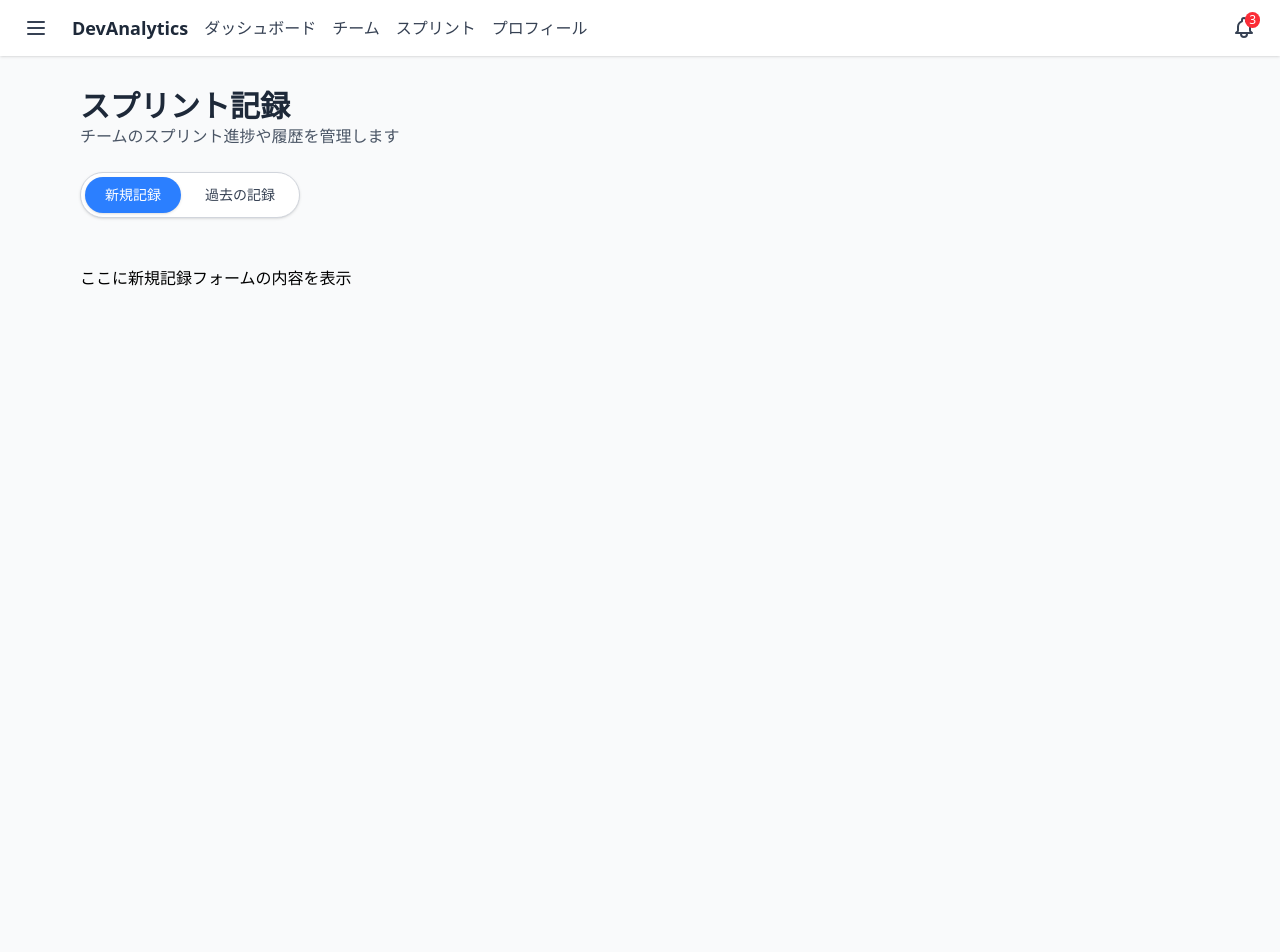
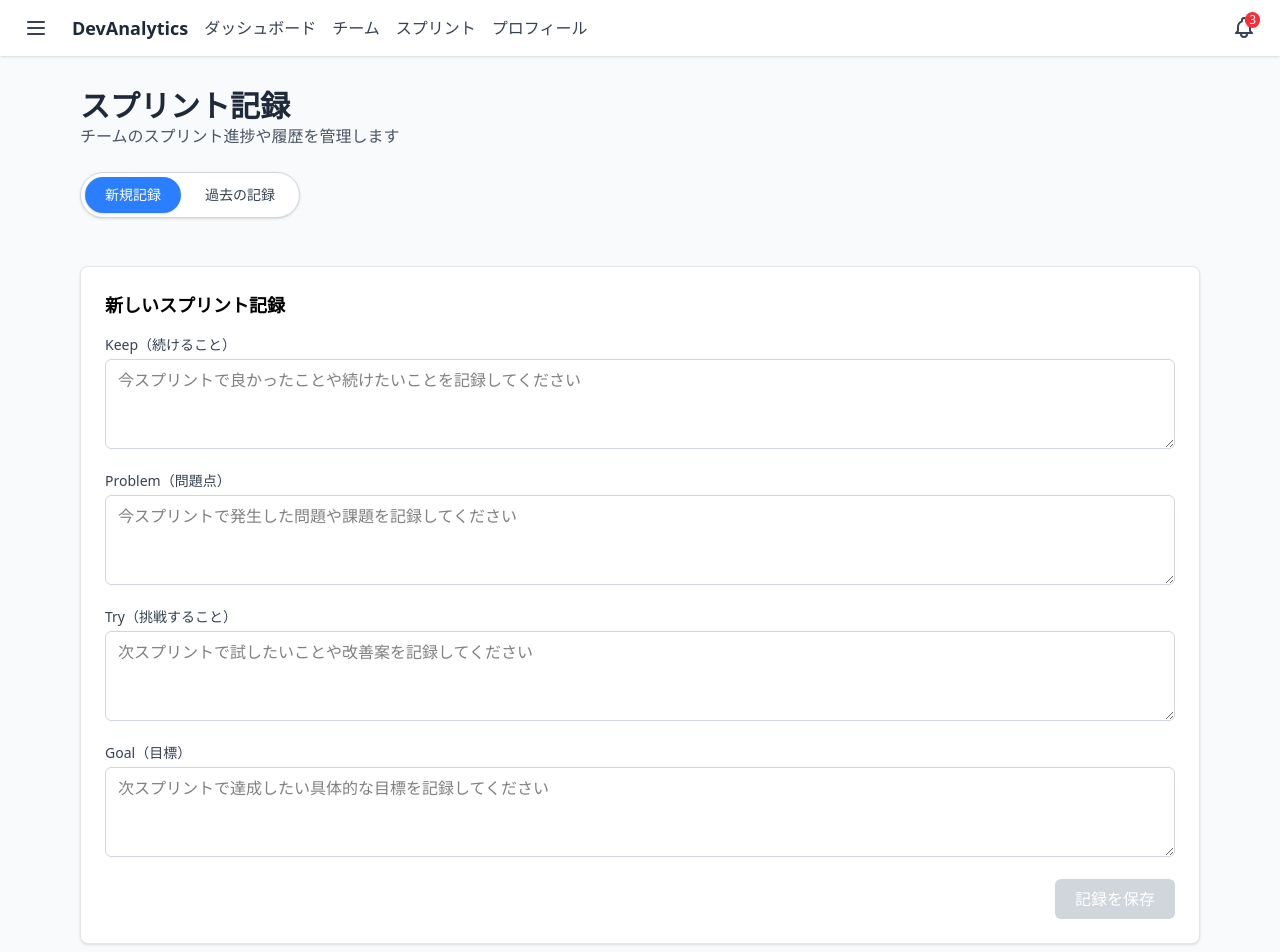
Before and after one commit to Sachika1102/spz-hackathon-frontend, a Next.js app in the folder spz-hackathon-frontend/: page /sprint in a window 1280 px wide. Shown: the top 952 px of the page. Before the commit the page ends 800 px from the top, so only its background shows below. Built offline with nearby package versions, Linux system fonts and the light colour scheme.

Commit message:
スプリント画面の追加

```diff
--- a/spz-hackathon-frontend/app/sprint/page.tsx
+++ b/spz-hackathon-frontend/app/sprint/page.tsx
@@ -1,33 +1,77 @@
 "use client";
-import { useState } from "react";
+
+import { useMemo, useState } from "react";
 import PageHeader from "@/components/layout/PageHeader";
 import Tabs from "@/components/ui/Tabs";
+import SprintForm from "@/components/sprint/SprintForm";
+import SprintHistory from "@/components/sprint/SprintHistory";
+import type { SprintRecord, SprintKpt } from "@/types/sprint";
 
 export default function SprintPage() {
-  // 選択中のタブ状態
-  const [activeTab, setActiveTab] = useState("new");
+  const [activeTab, setActiveTab] = useState<"new" | "past">("new");
+
+  // 初期ダミーデータ（createdAt で管理）
+  const initial: SprintRecord[] = useMemo(
+    () => [
+      {
+        id: "sp2",
+        title: "スプリント 2",
+        createdAt: "2024-02-13T09:00:00.000Z",
+        keep: "TDDの導入により、コード品質が向上した",
+        problem:
+          "パフォーマンスの問題が発生し、後半でリファクタリングが必要になった",
+        try: "パフォーマンス測定を継続的に行い、早期検知に努める",
+        goal: "レポートの納期を20%改善する",
+      },
+      {
+        id: "sp1",
+        title: "スプリント 1",
+        createdAt: "2024-01-29T09:00:00.000Z",
+        keep: "チーム内コミュニケーションが活発で、毎日のスタンドアップが効果的だった",
+        problem: "テストの整備が進まず、バグが後半に集中してしまった",
+        try: "次スプリントではTDDを導入して、テストファーストで開発を進める",
+        goal: "バグ発生率50%削減を目指す",
+      },
+    ],
+    []
+  );
+
+  const [records, setRecords] = useState<ReadonlyArray<SprintRecord>>(initial);
+
+  const handleSaveNew = (data: SprintKpt) => {
+    const nextIndex = records.length + 1;
+    const newRecord: SprintRecord = {
+      id: `sp${nextIndex}`,
+      title: `スプリント ${nextIndex}`,
+      createdAt: new Date().toISOString(), // ★ 登録時のタイムスタンプ
+      keep: data.keep,
+      problem: data.problem,
+      try: data.try,
+      goal: data.goal,
+    };
+    setRecords((prev) => [newRecord, ...prev]);
+    setActiveTab("past");
+  };
 
   return (
     <div className="space-y-6">
-      {/* ページタイトルとサブタイトル */}
       <PageHeader
         title="スプリント記録"
         subtitle="チームのスプリント進捗や履歴を管理します"
       />
 
-      {/* タブUI（共通コンポーネント） */}
       <Tabs
         tabs={[
           { id: "new", label: "新規記録" },
           { id: "past", label: "過去の記録" },
         ]}
-        onChange={setActiveTab}
+        value={activeTab}
+        onChange={(v) => setActiveTab(v as "new" | "past")}
       />
 
-      {/* タブごとの中身 */}
-      <div className="mt-6">
-        {activeTab === "new" && <p>ここに新規記録フォームの内容を表示</p>}
-        {activeTab === "past" && <p>ここに過去の記録の内容を表示</p>}
+      <div className="mt-6 space-y-6">
+        {activeTab === "new" && <SprintForm onSave={handleSaveNew} />}
+        {activeTab === "past" && <SprintHistory items={records} />}
       </div>
     </div>
   );
--- /dev/null
+++ b/spz-hackathon-frontend/components/sprint/SprintForm.tsx
@@ -0,0 +1,106 @@
+"use client";
+
+import { useState } from "react";
+import type { SprintKpt } from "@/types/sprint";
+
+type Props = {
+  onSave: (data: SprintKpt) => void;
+};
+
+export default function SprintForm({ onSave }: Props) {
+  const [keep, setKeep] = useState("");
+  const [problem, setProblem] = useState("");
+  const [tryText, setTryText] = useState("");
+  const [goal, setGoal] = useState("");
+
+  const canSave =
+    keep.trim() || problem.trim() || tryText.trim() || goal.trim();
+
+  const handleSave = () => {
+    onSave({
+      keep: keep.trim(),
+      problem: problem.trim(),
+      try: tryText.trim(),
+      goal: goal.trim(),
+    });
+    // 送信後クリア
+    setKeep("");
+    setProblem("");
+    setTryText("");
+    setGoal("");
+  };
+
+  return (
+    <section className="bg-white p-6 rounded-lg shadow border border-gray-200">
+      <h3 className="mb-4 text-lg font-semibold">新しいスプリント記録</h3>
+
+      <div className="space-y-4">
+        <div>
+          <label className="block text-sm font-medium text-gray-700 mb-1">
+            Keep（続けること）
+          </label>
+          <textarea
+            value={keep}
+            onChange={(e) => setKeep(e.target.value)}
+            placeholder="今スプリントで良かったことや続けたいことを記録してください"
+            rows={3}
+            className="w-full rounded-md border border-gray-300 px-3 py-2 focus:border-indigo-500 focus:ring-2 focus:ring-indigo-200"
+          />
+        </div>
+
+        <div>
+          <label className="block text-sm font-medium text-gray-700 mb-1">
+            Problem（問題点）
+          </label>
+          <textarea
+            value={problem}
+            onChange={(e) => setProblem(e.target.value)}
+            placeholder="今スプリントで発生した問題や課題を記録してください"
+            rows={3}
+            className="w-full rounded-md border border-gray-300 px-3 py-2 focus:border-indigo-500 focus:ring-2 focus:ring-indigo-200"
+          />
+        </div>
+
+        <div>
+          <label className="block text-sm font-medium text-gray-700 mb-1">
+            Try（挑戦すること）
+          </label>
+          <textarea
+            value={tryText}
+            onChange={(e) => setTryText(e.target.value)}
+            placeholder="次スプリントで試したいことや改善案を記録してください"
+            rows={3}
+            className="w-full rounded-md border border-gray-300 px-3 py-2 focus:border-indigo-500 focus:ring-2 focus:ring-indigo-200"
+          />
+        </div>
+
+        <div>
+          <label className="block text-sm font-medium text-gray-700 mb-1">
+            Goal（目標）
+          </label>
+          <textarea
+            value={goal}
+            onChange={(e) => setGoal(e.target.value)}
+            placeholder="次スプリントで達成したい具体的な目標を記録してください"
+            rows={3}
+            className="w-full rounded-md border border-gray-300 px-3 py-2 focus:border-indigo-500 focus:ring-2 focus:ring-indigo-200"
+          />
+        </div>
+
+        <div className="flex justify-end">
+          <button
+            onClick={handleSave}
+            disabled={!canSave}
+            className={`px-5 py-2 rounded-md text-white font-medium ${
+              canSave
+                ? "bg-indigo-600 hover:bg-indigo-700"
+                : "bg-gray-300 cursor-not-allowed"
+            }`}
+          >
+            記録を保存
+          </button>
+        </div>
+      </div>
+    </section>
+  );
+}
--- /dev/null
+++ b/spz-hackathon-frontend/components/sprint/SprintHistory.tsx
@@ -0,0 +1,72 @@
+"use client";
+
+import type { SprintRecord } from "@/types/sprint";
+
+type Props = { items: ReadonlyArray<SprintRecord> };
+
+export default function SprintHistory({ items }: Props) {
+  if (!items.length) {
+    return (
+      <section className="text-center text-gray-500">
+        まだスプリント記録がありません
+      </section>
+    );
+  }
+
+  return (
+    <section className="space-y-4">
+      {items.map((s) => (
+        <article
+          key={s.id}
+          className="rounded-lg border border-gray-200 bg-white p-4 shadow-sm"
+        >
+          <header className="mb-3 flex items-center justify-between">
+            <h4 className="font-semibold text-gray-900">{s.title}</h4>
+            <span className="text-sm text-gray-500">
+              {formatDate(s.createdAt)}
+            </span>
+          </header>
+
+          <div className="grid gap-3 sm:grid-cols-2">
+            <Block title="Keep" tone="keep" text={s.keep} />
+            <Block title="Problem" tone="problem" text={s.problem} />
+            <Block title="Try" tone="try" text={s.try} />
+            <Block title="Goal" tone="goal" text={s.goal} />
+          </div>
+        </article>
+      ))}
+    </section>
+  );
+}
+
+function Block({
+  title,
+  text,
+  tone,
+}: {
+  title: string;
+  text: string;
+  tone: "keep" | "problem" | "try" | "goal";
+}) {
+  const toneClasses = {
+    keep: "bg-green-50 text-green-700 border-green-200",
+    problem: "bg-rose-50 text-rose-700 border-rose-200",
+    try: "bg-blue-50 text-blue-700 border-blue-200",
+    goal: "bg-violet-50 text-violet-700 border-violet-200",
+  } as const;
+
+  return (
+    <div className={`rounded-md border p-3 ${toneClasses[tone]}`}>
+      <div className="mb-1 text-sm font-semibold">{title}</div>
+      <p className="text-sm leading-6">{text || "（未入力）"}</p>
+    </div>
+  );
+}
+
+function formatDate(iso: string) {
+  const d = new Date(iso);
+  return `${d.getFullYear()}-${String(d.getMonth() + 1).padStart(
+    2,
+    "0"
+  )}-${String(d.getDate()).padStart(2, "0")}`;
+}
--- a/spz-hackathon-frontend/types/sprint.d.ts
+++ b/spz-hackathon-frontend/types/sprint.d.ts
@@ -0,0 +1,13 @@
+// types/sprint.d.ts
+export type SprintKpt = {
+  keep: string;
+  problem: string;
+  try: string;
+  goal: string;
+};
+
+export type SprintRecord = SprintKpt & {
+  id: string;
+  title: string; // 例: "スプリント 3"
+  createdAt: string; // ISO文字列（new Date().toISOString()）
+};
```
Also changed, not shown: 1 other file (tests, documents, lock files or other folders).
